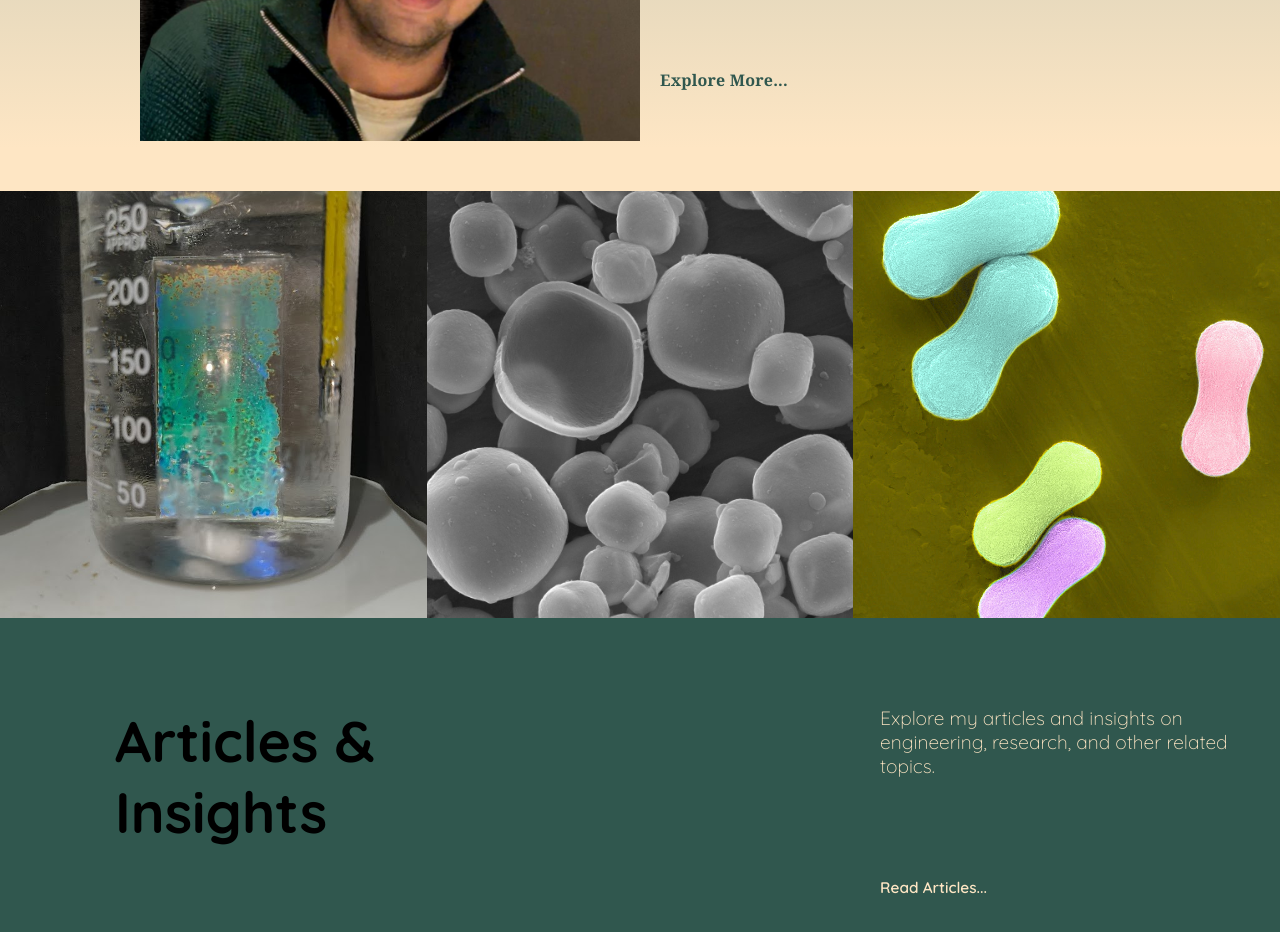
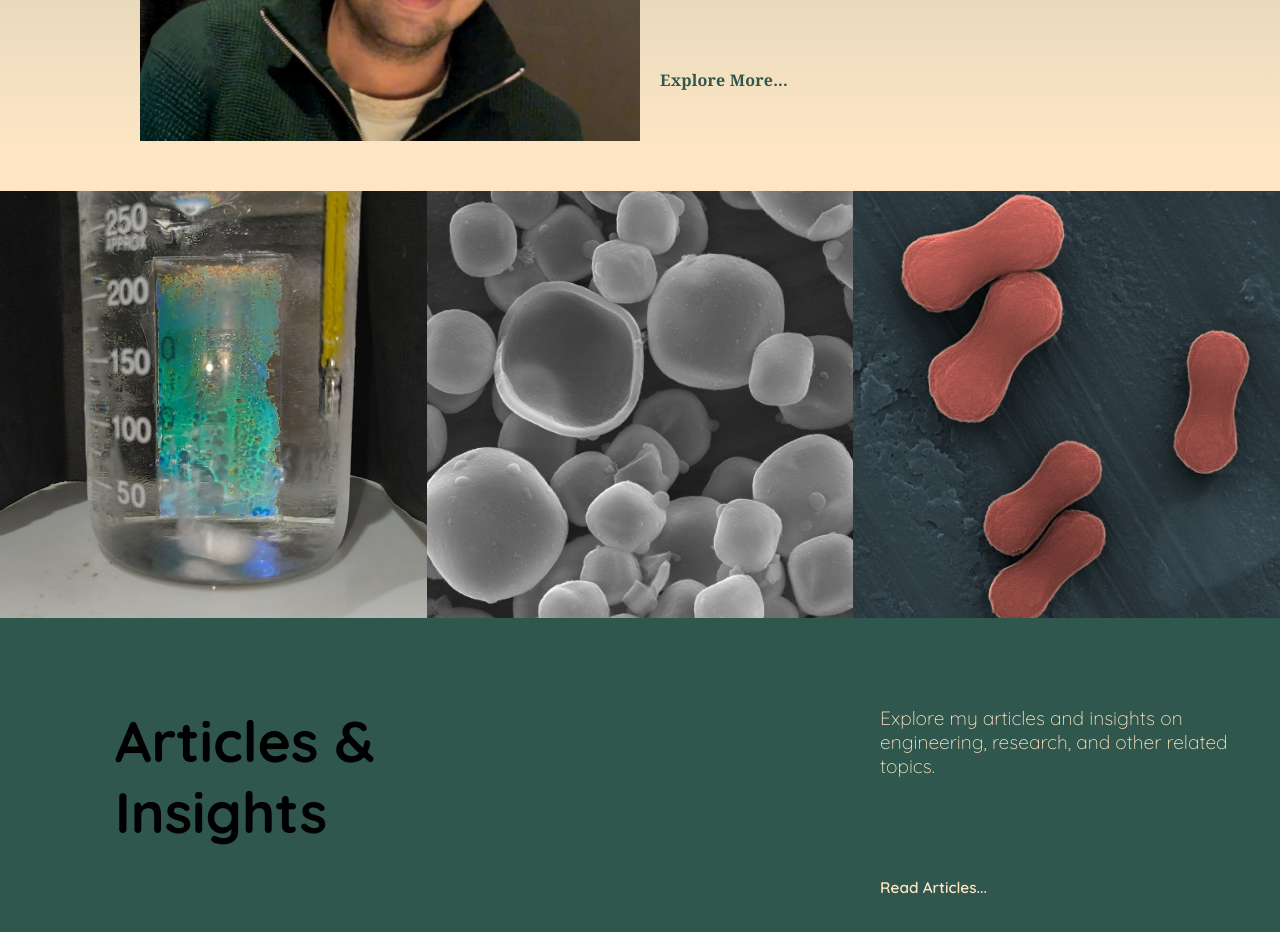
Before and after one commit to jehan-daftari/jehan-daftari.github.io, a plain HTML site: page index.html in a window 1280 px wide. Shown: the part 780-1712 px from the top of the page. Drawn offline with Linux system fonts and the light colour scheme.

Commit message:
changed peanuts

```diff
--- a/index.html
+++ b/index.html
@@ -69,7 +69,7 @@
             <img src="./assets/images/homebox_mid.jpg" style="height: calc(100vw/3);">
         </div>
         <div class="image-container">
-            <img src="./assets/images/homebox_right.png">
+            <img src="./assets/images/homebox_right.jpg">
         </div>
     </section>
     <!--<section class="research-projects">
```
Also changed, not shown: assets/images/homebox_right.jpg (added), assets/images/homebox_right.png (deleted).
